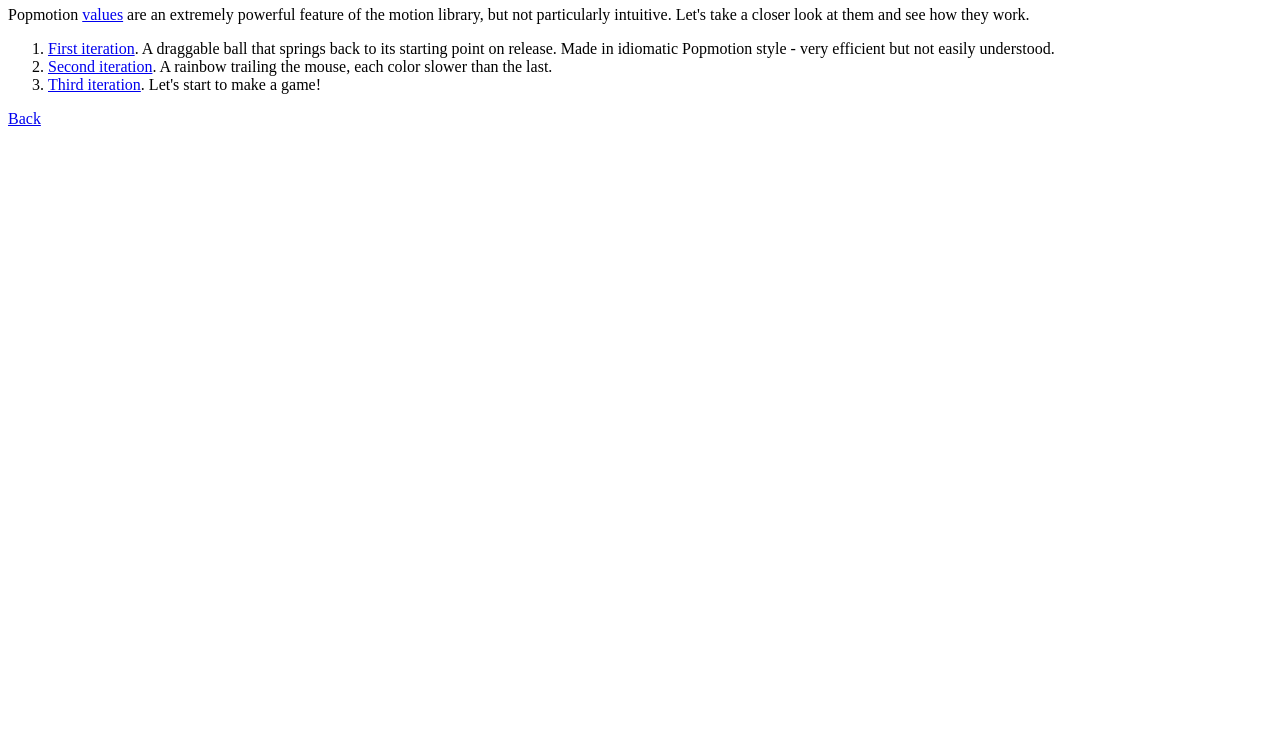
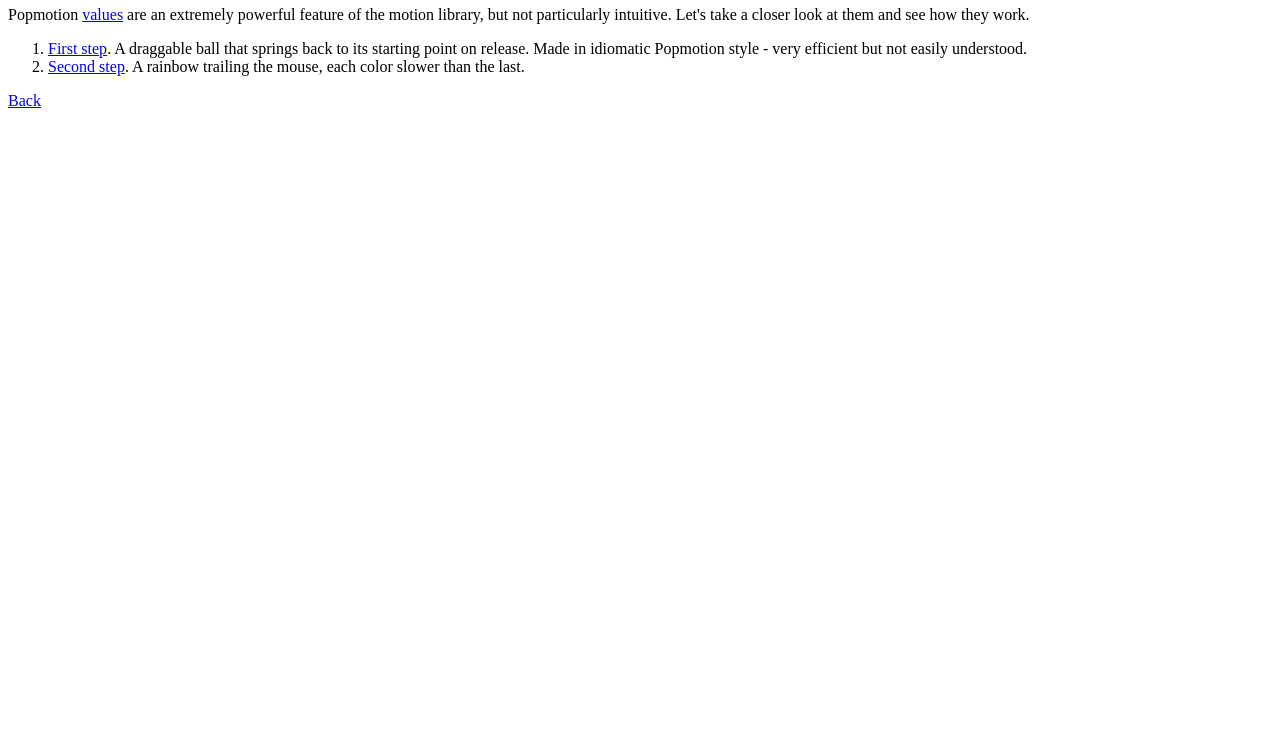
Before and after one commit to SaFrMo/lab, a website: page popmotion-values/index.html in a window 1280 px wide. Shown: the part 60-800 px from the top of the page. Drawn offline with Linux system fonts and the light colour scheme.

Commit message:
Updating names

```diff
--- a/popmotion-values/index.html
+++ b/popmotion-values/index.html
@@ -3,9 +3,8 @@
 <p>Popmotion <a href="https://popmotion.io/api/value/" target="_blank" rel="noopener noreferrer">values</a> are an extremely powerful feature of the motion library, but not particularly intuitive. Let's take a closer look at them and see how they work.</p>
 
 <ol>
-    <li><a href="iter1">First iteration</a>. A draggable ball that springs back to its starting point on release. Made in idiomatic Popmotion style - very efficient but not easily understood.</li>
-    <li><a href="iter2">Second iteration</a>. A rainbow trailing the mouse, each color slower than the last.</li>
-    <li><a href="iter3">Third iteration</a>. Let's start to make a game!</li>
+    <li><a href="step1">First step</a>. A draggable ball that springs back to its starting point on release. Made in idiomatic Popmotion style - very efficient but not easily understood.</li>
+    <li><a href="step2">Second step</a>. A rainbow trailing the mouse, each color slower than the last.</li>
 </ol>
 
 <p><a href="../">Back</a></p>
```
Also changed, not shown: popmotion-values/step1.html (renamed from popmotion-values/iter1.html, +1 -1 lines), popmotion-values/step2.html (renamed from popmotion-values/iter2.html).
